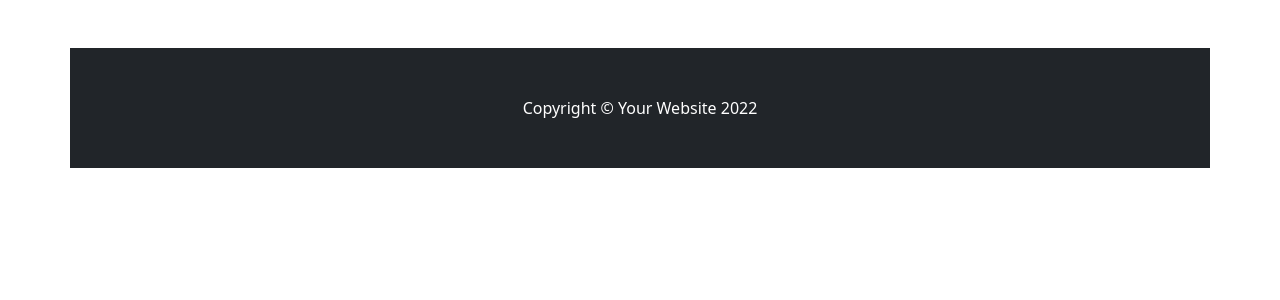
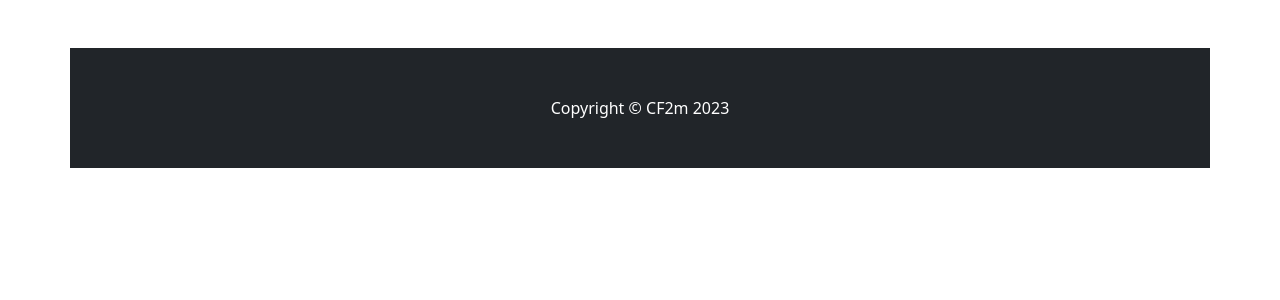
Before and after one commit to WebDevCF2m2022/MVC-projets, a PHP site: template view/publicView/publicPostDetailView.php in a window 1280 px wide. Shown: the part 318-618 px from the top of the page. Run offline with PHP 8.4, Linux system fonts and the light colour scheme; the template is opened without the code that fills it, so the values that code supplies are empty.

Commit message:
Same as exeDetail

```diff
--- a/view/publicView/public404View.php
+++ b/view/publicView/public404View.php
@@ -50,7 +50,7 @@
 
 <!-- Footer-->
 <footer class="py-5 bg-dark">
-    <div class="container"><p class="m-0 text-center text-white">Copyright &copy; Your Website 2022</p></div>
+    <div class="container"><p class="m-0 text-center text-white">Copyright &copy; CF2m <?=date("Y")?></p></div>
 </footer>
 <!-- Bootstrap core JS-->
 <script src="https://cdn.jsdelivr.net/npm/bootstrap@5.1.3/dist/js/bootstrap.bundle.min.js"></script>
--- a/view/publicView/publicHomepageView.php
+++ b/view/publicView/publicHomepageView.php
@@ -93,7 +93,7 @@
 
 <!-- Footer-->
 <footer class="py-5 bg-dark">
-    <div class="container"><p class="m-0 text-center text-white">Copyright &copy; Your Website 2022</p></div>
+    <div class="container"><p class="m-0 text-center text-white">Copyright &copy; CF2m <?=date("Y")?></p></div>
 </footer>
 <!-- Bootstrap core JS-->
 <script src="https://cdn.jsdelivr.net/npm/bootstrap@5.1.3/dist/js/bootstrap.bundle.min.js"></script>
--- a/view/publicView/publicPostDetailView.php
+++ b/view/publicView/publicPostDetailView.php
@@ -77,7 +77,7 @@
 
 <!-- Footer-->
 <footer class="py-5 bg-dark">
-    <div class="container"><p class="m-0 text-center text-white">Copyright &copy; Your Website 2022</p></div>
+    <div class="container"><p class="m-0 text-center text-white">Copyright &copy; CF2m <?=date("Y")?></p></div>
 </footer>
 <!-- Bootstrap core JS-->
 <script src="https://cdn.jsdelivr.net/npm/bootstrap@5.1.3/dist/js/bootstrap.bundle.min.js"></script>
```
